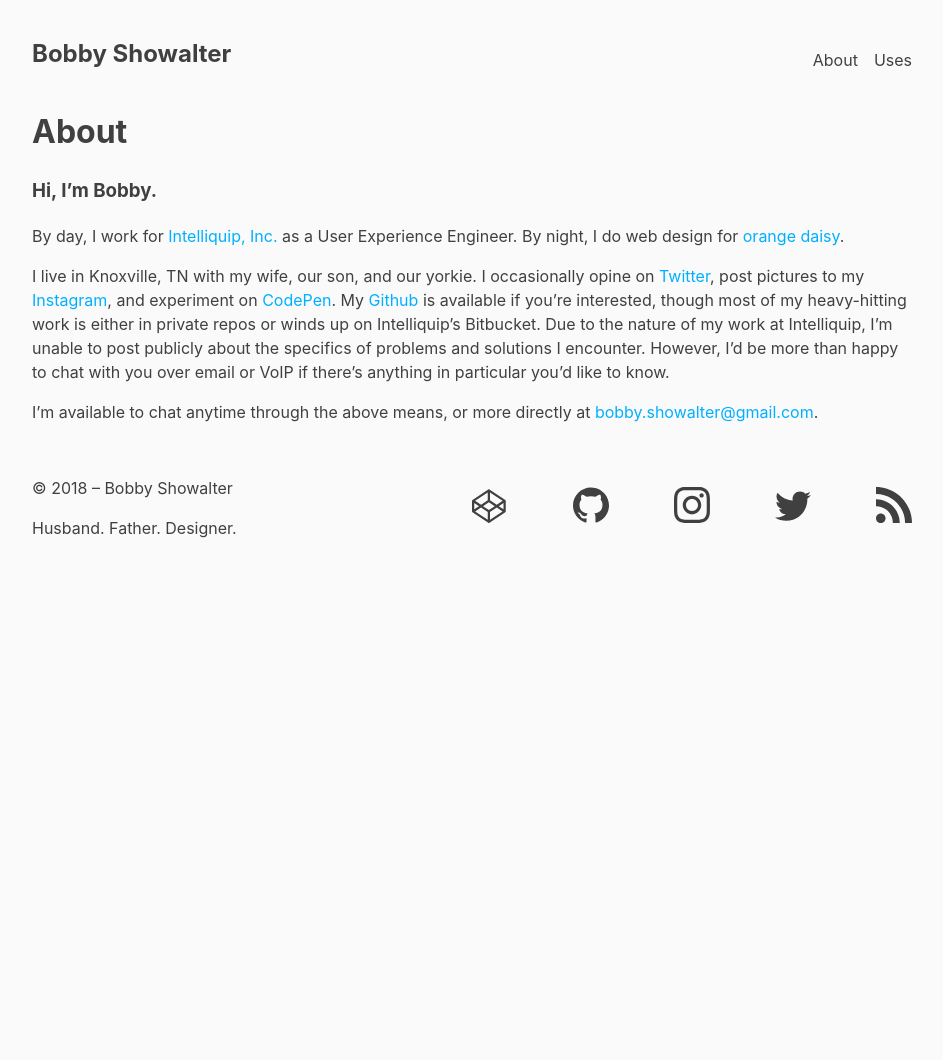
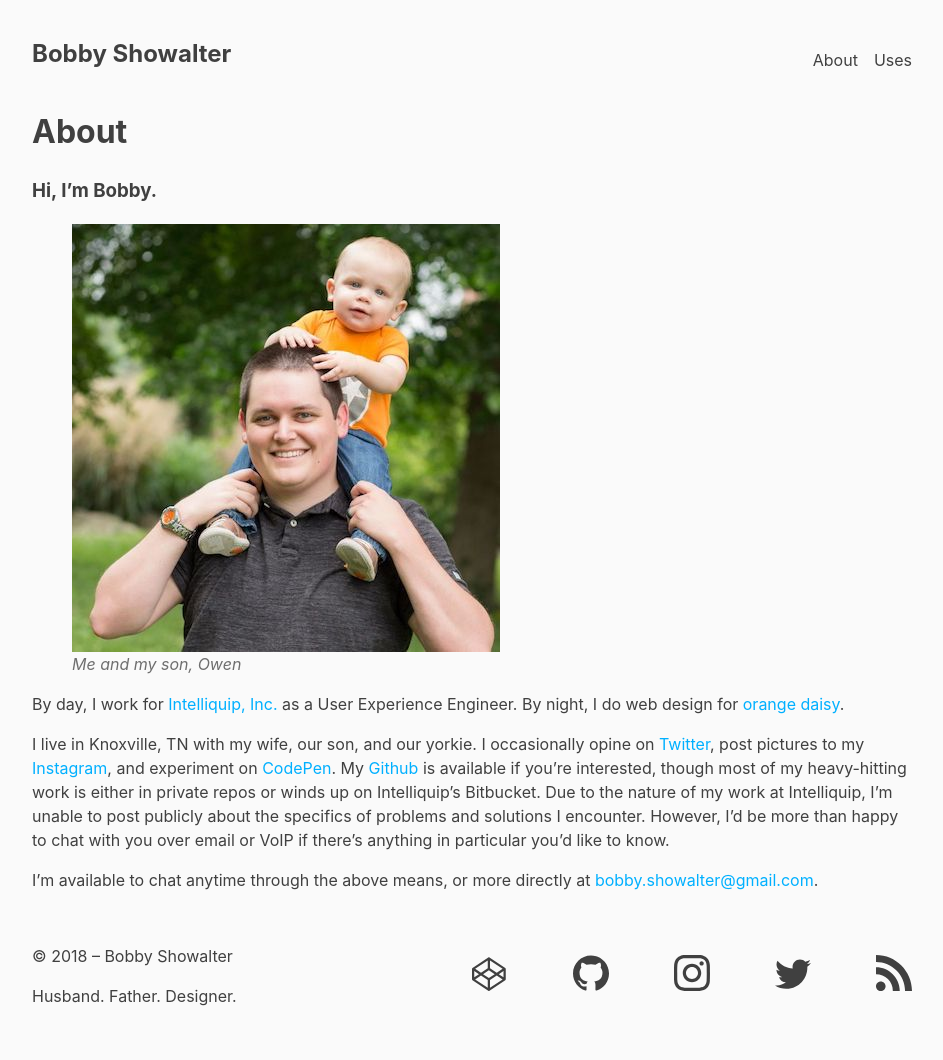
Before and after one commit to orangedaisy/bshowco, a Jekyll site: the page built from about.md, in a window 1280 px wide. Shown: the whole page, without its empty margins (168-1111 px from the left). Built offline with Jekyll 4.4.1, drawn with Linux system fonts in a browser that asks for light colours; before the commit the page ends 900 px from its top, so only the background shows below that.

Commit message:
GH-6: Add picture to About page

```diff
--- a/about.md
+++ b/about.md
@@ -5,6 +5,9 @@ permalink: /about/
 ---
 
 ### Hi, I'm Bobby.
+
+{% include figure.html src='/assets/images/profile-picture.jpg' alt='Picture of
+Bobby and his son Owen' caption='Me and my son, Owen' %}
 
 By day, I work for [Intelliquip,
 Inc.](https://www.intelliquip.com) as a User Experience Engineer. By night, I do
```
Also changed, not shown: assets/images/profile-picture.jpg (added).
